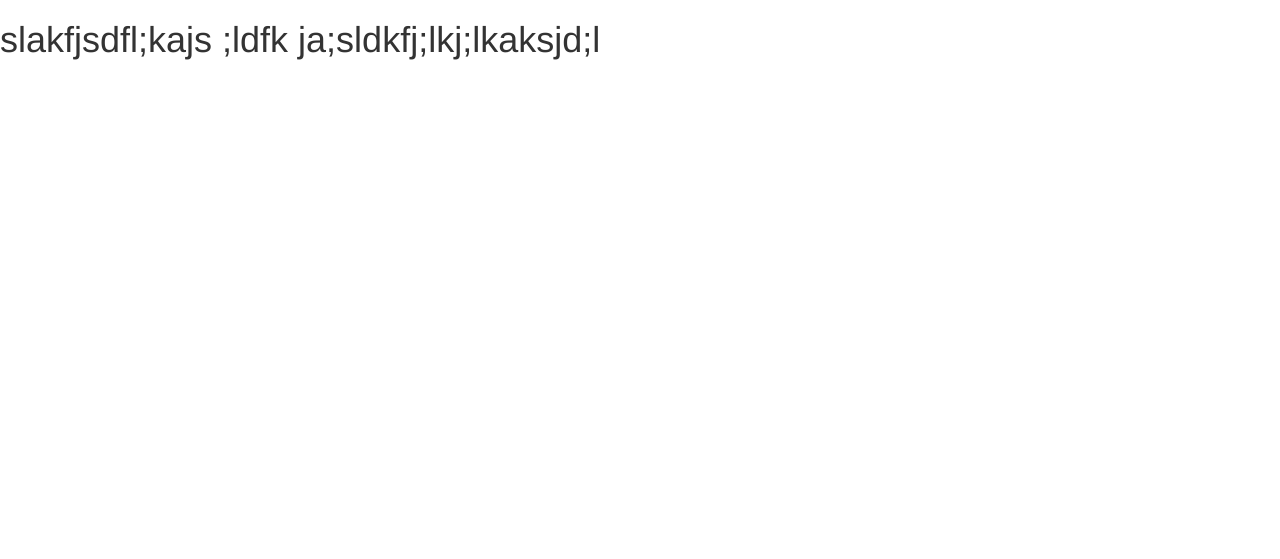
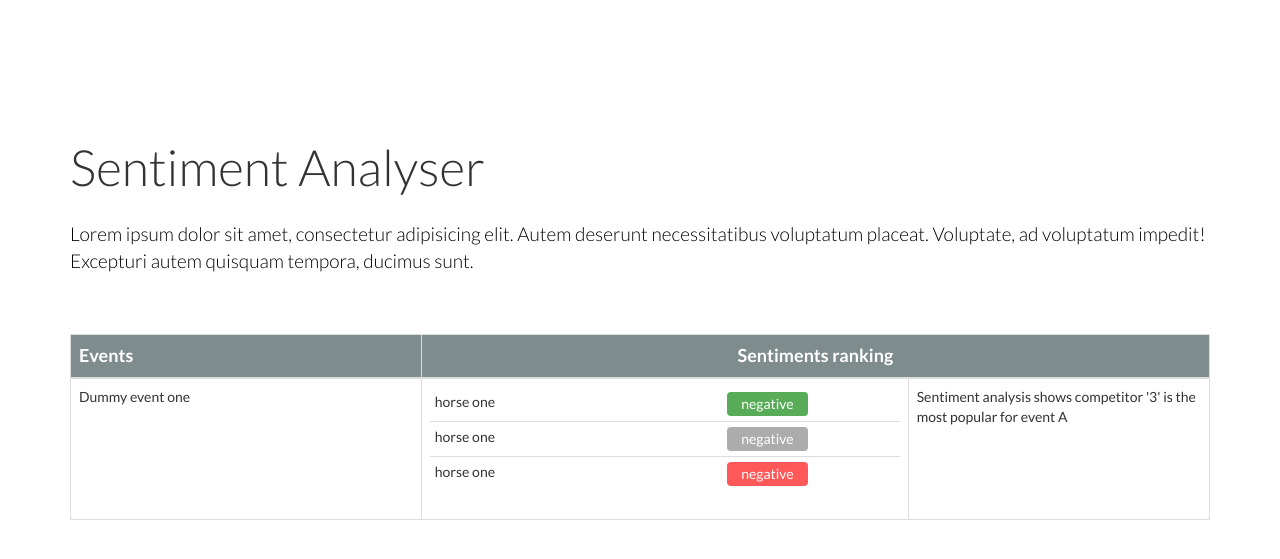
Before and after one commit to sainjusajan/sentiment-analyser, a Django app: page / in a window 1280 px wide. Shown: the top 559 px of the page. Run offline with Django 3.2, Linux system fonts and the light colour scheme; some libraries are stand-ins or nearby versions.

Commit message:
new updates

```diff
--- /dev/null
+++ b/UI/static/css/styles.css
@@ -0,0 +1,44 @@
+body {
+  font-family: 'Lato', sans-serif; }
+
+.h1, .h2, .h3, .h4, .h5, .h6, h1, h2, h3, h4, h5, h6 {
+  font-family: 'Lato', sans-serif; }
+
+#company_intro {
+  padding: 120px 0;
+  padding-bottom: 50px; }
+
+#company_intro .app_title {
+  font-size: 50px;
+  font-weight: 100; }
+
+.app_description {
+  font-size: 19px;
+  padding-top: 15px;
+  font-weight: 300;
+  color: #000000; }
+
+#main_content .senti_table thead {
+  background: #7f8c8d;
+  color: white;
+  font-weight: bold;
+  font-size: 18px; }
+
+.horse_table tbody tr:first-child td {
+  border-top: 0; }
+
+.horse_table tbody .btn {
+  padding: 1px 13px;
+  color: white; }
+
+.horse_table tbody .positive .btn {
+  background: green; }
+
+.horse_table tbody .negative .btn {
+  background: red; }
+
+.horse_table tbody .neutral .btn {
+  background: grey; }
+
+.horse_table > tbody > tr > td, .horse_table > tbody > tr > th, .horse_table > tfoot > tr > td, .horse_table > tfoot > tr > th, .horse_table > thead > tr > td, .horse_table > thead > tr > th {
+  padding: 5px; }
--- /dev/null
+++ b/UI/static/scss/styles.scss
@@ -0,0 +1,68 @@
+body{
+    font-family: 'Lato', sans-serif;
+}
+
+.h1, .h2, .h3, .h4, .h5, .h6, h1, h2, h3, h4, h5, h6{
+    font-family: 'Lato', sans-serif;
+}
+
+#company_intro{
+        padding: 120px 0;
+    padding-bottom: 50px;
+}
+
+#company_intro .app_title{
+    font-size: 50px;
+    font-weight: 100;
+}
+
+.app_description{
+font-size: 19px;
+    padding-top: 15px;
+    font-weight: 300;
+    color: #000000;
+}
+
+#main_content{
+    .senti_table{
+        thead{
+                background: #7f8c8d;
+    color: white;
+    font-weight: bold;
+    font-size: 18px;
+        }
+    }
+}
+.horse_table{
+    tbody{
+        tr:first-child{
+            td{
+                border-top: 0;
+            }
+        }
+        .btn{
+                padding: 1px 13px;
+                color: white;
+        }
+        .positive{
+            .btn{
+                background: green;
+            }
+        }
+
+        .negative{
+            .btn{
+                background: red;
+            }
+        }
+        .neutral{
+            .btn{
+                background: grey;
+            }
+        }
+
+    }
+}
+.horse_table>tbody>tr>td, .horse_table>tbody>tr>th, .horse_table>tfoot>tr>td, .horse_table>tfoot>tr>th, .horse_table>thead>tr>td, .horse_table>thead>tr>th {
+    padding: 5px;
+}
--- /dev/null
+++ b/UI/templates/base.html
@@ -0,0 +1,44 @@
+{% load static %}
+
+<!DOCTYPE html>
+<html lang="en">
+<head>
+    <meta charset="utf-8">
+    <meta name="viewport" content="width=device-width, initial-scale=1.0">
+    <link rel="stylesheet" media="screen"
+          href="https://cdnjs.cloudflare.com/ajax/libs/twitter-bootstrap/3.3.5/css/bootstrap.min.css">
+    <link href="https://fonts.googleapis.com/css?family=Lato:300,400,700" rel="stylesheet">
+    <link rel="stylesheet" href="{% static 'css/styles.css' %}">
+    <title>Sentiment Analyser</title>
+    <!--  -->
+
+    {% block styles  %}
+
+    {% endblock  %}
+
+</head>
+
+<body>
+
+<section id="company_intro">
+    <div class="container">
+        <div class="row">
+            <div class="col-md-12">
+                <h3 class="app_title">Sentiment Analyser</h3>
+                <p class="app_description">Lorem ipsum dolor sit amet, consectetur adipisicing elit. Autem deserunt necessitatibus voluptatum placeat. Voluptate, ad voluptatum impedit! Excepturi autem quisquam tempora, ducimus sunt.</p>
+            </div>
+        </div>
+    </div>
+</section>
+
+{% block content %}
+{% endblock %}
+
+<script src="https://cdnjs.cloudflare.com/ajax/libs/jquery/1.11.3/jquery.min.js"></script>
+<script src="https://cdnjs.cloudflare.com/ajax/libs/twitter-bootstrap/3.3.5/js/bootstrap.min.js"></script>
+
+{% block scripts %}
+{% endblock  %}
+
+</body>
+</html>
--- a/UI/templates/home.html
+++ b/UI/templates/home.html
@@ -1,31 +1,53 @@
-<!DOCTYPE html>
-<html lang="en">
-<head>
-    <meta charset="utf-8">
-    <meta name="viewport" content="width=device-width, initial-scale=1.0">
-    <link rel="stylesheet" media="screen" href="https://cdnjs.cloudflare.com/ajax/libs/twitter-bootstrap/3.3.5/css/bootstrap.min.css">
-<link href="https://fonts.googleapis.com/css?family=Lato:300,400,700" rel="stylesheet">
-<!--<link rel="stylesheet" href="styles.css">-->
-    <title>Sentiment Analyser</title>
-<!--  -->
-<style>
+{% extends "base.html" %} {% block content %}
 
-</style>
+<section id="main_content">
+    <div class="container">
+        <div class="row">
+            <div class="col-md-12">
 
-</head>
+                <table class="table table-bordered senti_table">
+                    <thead>
+                        <tr>
+                            <th>Events</th>
+                            <th colspan="2" style="text-align:center">Sentiments ranking</th>
+                        </tr>
+                    </thead>
+                    <tbody>
+                        <tr>
+                            <td>Dummy event one</td>
+                            <td>
+                                <table class="table horse_table">
+                                    <tbody>
 
-<body>
-
-<h1>slakfjsdfl;kajs ;ldfk ja;sldkfj;lkj;lkaksjd;l</h1>
+                                        <tr>
+                                            <td>horse one</td>
+                                            <td class="positive text-center"><button class="btn" type="" disabled>negative</button></td>
+                                        </tr>
+                                        <tr>
+                                            <td>horse one</td>
+                                            <td class="neutral text-center"><button class="btn" type="" disabled>negative</button></td>
+                                        </tr>
+                                        <tr>
+                                            <td>horse one</td>
+                                            <td class="negative text-center"><button class="btn" type="" disabled>negative</button></td>
+                                        </tr>
 
 
+                                    </tbody>
+                                </table>
+                            </td>
+                            <td style="max-width: 110px;">Sentiment analysis shows competitor '3' is the most popular for event A</td>
+                        </tr>
 
 
-    <script src="https://cdnjs.cloudflare.com/ajax/libs/jquery/1.11.3/jquery.min.js"></script>
-    <script src="https://cdnjs.cloudflare.com/ajax/libs/twitter-bootstrap/3.3.5/js/bootstrap.min.js"></script>
+                    </tbody>
+                </table>
 
-<script>
 
-</script>
-</body>
-</html>
+            </div>
+        </div>
+    </div>
+</section>
+
+
+{% endblock %}
--- a/lwc/settings.py
+++ b/lwc/settings.py
@@ -36,6 +36,7 @@ INSTALLED_APPS = [
     'django.contrib.sessions',
     'django.contrib.messages',
     'django.contrib.staticfiles',
+    'UI'
 ]
 
 MIDDLEWARE = [
@@ -112,9 +113,7 @@ USE_L10N = True
 
 USE_TZ = True
 
-TEMPLATE_DIRS = (
-    BASE_DIR + '/UI/templates/',
-)
+
 
 # Static files (CSS, JavaScript, Images)
 # https://docs.djangoproject.com/en/1.11/howto/static-files/
```
Also changed, not shown: gulpfile.js (added, +24 -0 lines), package.json (added, +27 -0 lines), static/styles.css (deleted), 1 other file.
